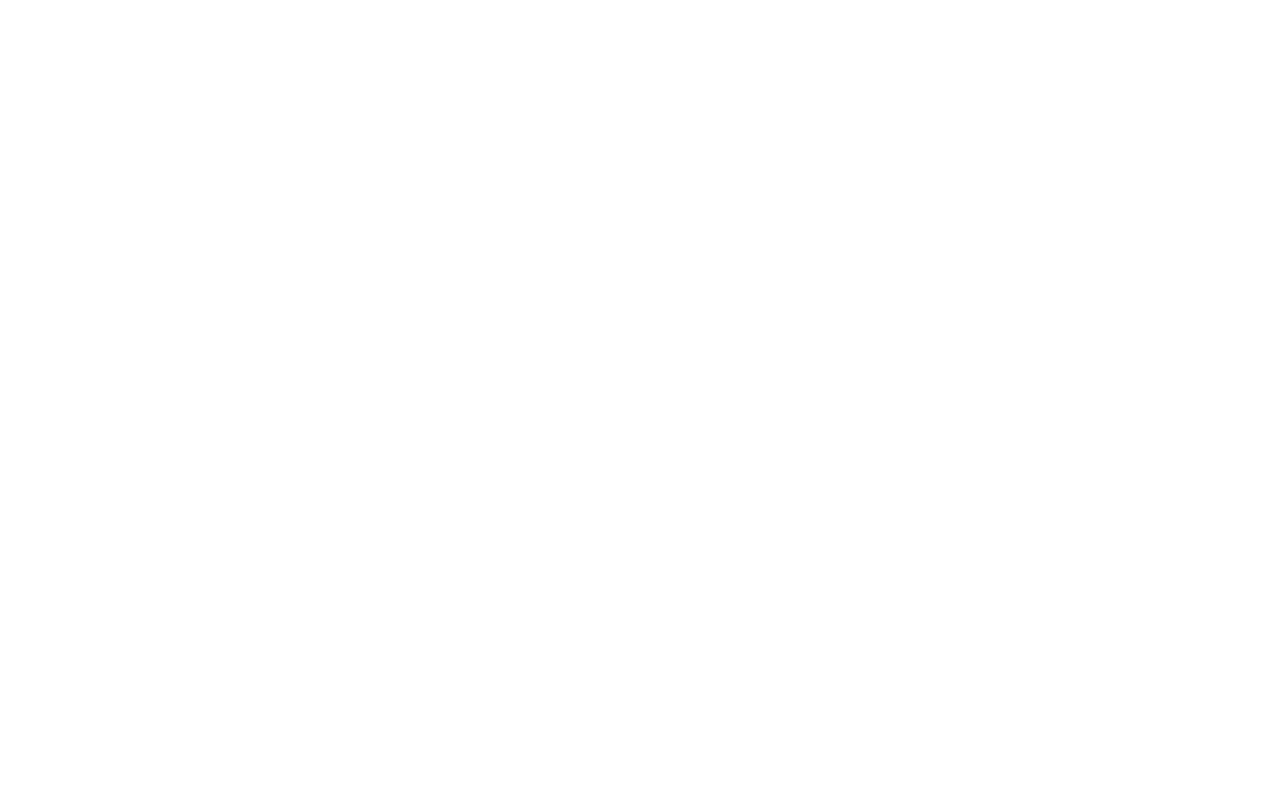
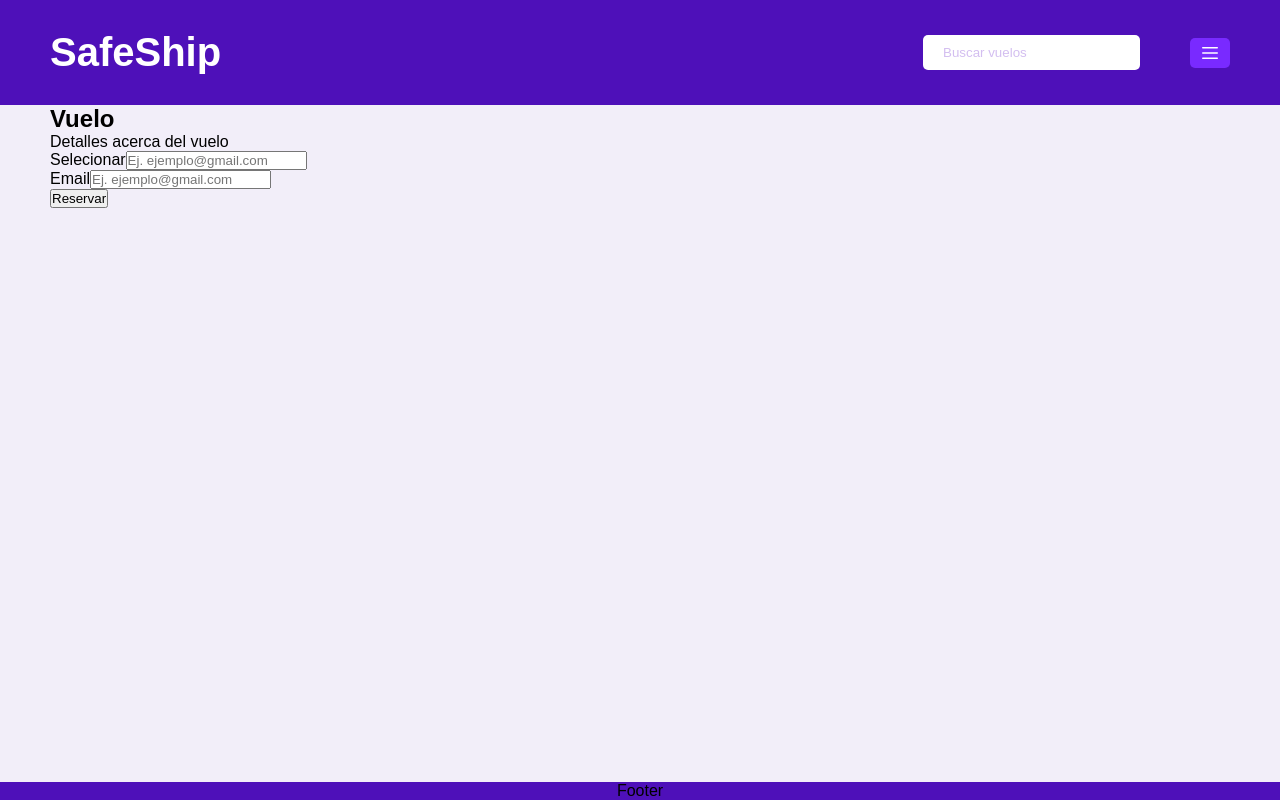
Before and after one commit to Jonnathan23/frontend-agencia-viajes, a React (Vite) app: page /reservation/flight-id in a window 1280 px wide. Before the commit this address had no page. Built offline with nearby package versions, Linux system fonts and the light colour scheme.

Commit message:
refactorizacion del codigo

```diff
--- a/src/components/NavMenu.tsx
+++ b/src/components/NavMenu.tsx
@@ -35,7 +35,7 @@ export default function NavMenu() {
                                 className='popover--panel--link'
                             >Mis Reservaciones</Link>
                             <button
-                                className='popover--panel--link'
+                                className='popover--panel--link popover--panel--link--logout'
                                 type='button'
                                 onClick={handleLogout}
                             >
--- a/src/components/headers/CustomerHeader.tsx
+++ b/src/components/headers/CustomerHeader.tsx
@@ -1,16 +1,22 @@
 import { Link } from "react-router-dom";
 import NavMenu from "../NavMenu";
+import { MagnifyingGlassIcon } from "@heroicons/react/20/solid";
 
 export default function CustomerHeader() {
     return (
         <header className="app-travels--header">
-            <div className="">
-                <Link to="/">
+            <div className="app-travels--header--container--logo">
+                <Link className="app-travels--header--logo" to="/">
                     <h1>SafeShip</h1>
                 </Link>
             </div>
             <nav className="app-travels--header--nav">
-                <Link to="/">Pagos</Link>
+                <form className="app-travels--header--nav--search">
+                    <input className="app-travels--header--nav--search--input" type="text" placeholder="Buscar vuelos" />
+                    <button className="app-travels--header--nav--search--button" type="submit">
+                        <MagnifyingGlassIcon className="app-travels--header--nav--search--icon" />
+                    </button>
+                </form>
                 <div>
                     <NavMenu />
                 </div>
--- a/src/index.css
+++ b/src/index.css
@@ -49,17 +49,16 @@ body {
     height: 100dvh;
     display: grid;
     grid-template-rows: auto 1fr auto;
+    background-color: var(--off-white);
 }
 
-.app-travels--header {
-    background-color: var(--purple);
-    color: var(--white);
+.app-travels--footer {
     width: 100%;
-    padding: 2rem 1rem;
-
+    height: 100%;
     display: flex;
-    justify-content: space-between;
+    justify-content: center;
     align-items: center;
+    background-color: var(--deep-purple);
 }
 
 /** |-----|| Pages  ||-----|*/
@@ -257,6 +256,12 @@ body {
     }
 }
 
+/* Customer Page */
+.app-travels--content {
+    padding: 0 5rem;
+}
+
+
 /** |-----|| Components  ||-----|*/
 
 /* NavMenu */
@@ -268,18 +273,23 @@ body {
 .popover--button {
     display: inline-flex;
     align-items: center;
-    gap: 0.25rem;
-    padding: 0.25rem;
+    gap: 0.5rem;
+    padding: 0.5rem;
     border: none;
     border-radius: 0.5rem;
     font-size: 0.875rem;
     font-weight: 600;
     line-height: 1.5rem;
-    background-color: var(--off-purple);
+    background-color: var(--purple);
+    cursor: pointer;
+}
+
+.popover--button:focus {
+    outline: none;
 }
 
 .popover--button--bars-icon {
-    width: 2rem;
+    width: 3rem;
     height: 2rem;
     color: var(--white);
 }
@@ -325,7 +335,7 @@ body {
     display: flex;
     width: 100%;
     min-width: 15rem;
-    transform: translateX(-100%);
+    transform: translateX(-110%);
     z-index: 10;
 }
 
@@ -336,14 +346,18 @@ body {
     width: 100%;
     max-width: 15rem;
     border-radius: 0.75rem;
-    background-color: #fff;
-    color: #111827;
+    background-color: var(--purple);
+    color: var(--white);
     font-size: 0.875rem;
     font-weight: 600;
     line-height: 1.5rem;
     box-shadow:
         0 10px 15px -3px rgba(0, 0, 0, 0.1),
         0 4px 6 -2px rgba(0, 0, 0, 0.05);
+
+    display: flex;
+    flex-direction: column;
+    gap: 1rem;
 }
 
 .popover--panel--message {
@@ -355,10 +369,23 @@ body {
     padding: 0.5rem;
     text-decoration: none;
     color: inherit;
+    border-bottom: var(--off-white) .1rem solid;
+    font-size: 1rem;
+}
+
+.popover--panel--link--logout {
+    border: none;
+    width: 100%;
+    background-color: transparent;
+    border-bottom: var(--off-white) .1rem solid;
+    text-align: left;
+    cursor: pointer;
+    color: var(--off-white);
 }
 
 .popover--panel--link:hover {
-    color: var(--purple-950);
+    color: var(--purple);
+    transition: color 0.5s ease;
 }
 
 
@@ -369,3 +396,75 @@ body {
         transform: translateX(-12rem);
     }
 }
+
+/* Customer Header */
+.app-travels--header {
+    background-color: var(--deep-purple);
+    color: var(--white);
+    width: 100%;
+    padding: 3rem 5rem;
+
+    display: flex;
+    justify-content: space-between;
+    align-items: center;
+}
+
+.app-travels--header--container--logo {
+    display: flex;
+    align-items: center;
+    width: 100%;
+}
+
+.app-travels--header--logo {
+    text-decoration: none;
+    color: var(--white);
+    font-size: 2rem;
+    font-weight: 600;
+
+}
+
+
+.app-travels--header--nav {
+    display: flex;
+    justify-content: space-between;
+    align-items: center;
+    gap: 2rem;
+}
+
+.app-travels--header--nav--search {
+    display: flex;
+    justify-content: space-around;
+    gap: 1rem;
+    align-items: center;
+    margin-right: 2rem;
+}
+
+.app-travels--header--nav--search--input {
+    border: none;
+    background-color: var(--white);
+    border-radius: .5rem;
+    color: var(--white);
+    padding: 1rem 2rem;
+
+}
+
+.app-travels--header--nav--search--input::placeholder {
+    color: var(--off-purple);
+}
+
+.app-travels--header--nav--search--input:focus {
+    outline: none;
+}
+
+.app-travels--header--nav--search--button {
+    border: none;
+    background-color: transparent;
+    cursor: pointer;
+}
+
+.app-travels--header--nav--search--icon {
+    width: 100%;
+    height: 100%;
+    max-width: 2rem;
+    color: var(--white);
+}
--- a/src/layouts/AppTravels.tsx
+++ b/src/layouts/AppTravels.tsx
@@ -7,10 +7,10 @@ export default function AppTravels() {
     return (
         <div className="app-travels">
             {isCustomer ? <CustomerHeader /> : <AgentHeader />}
-            <div>
+            <div className="app-travels--content">
                 <Outlet />
             </div>
-            <footer>
+            <footer className="app-travels--footer">
                 <p>Footer</p>
             </footer>
         </div>
--- a/src/pages/auth/Login.tsx
+++ b/src/pages/auth/Login.tsx
@@ -1,6 +1,7 @@
 import { useState } from "react";
 
 export default function LoginPage() {
+
     const [isLogin, setIsLogin] = useState(true);
     return (
         <>
--- a/src/pages/customer/CustomerPage.tsx
+++ b/src/pages/customer/CustomerPage.tsx
@@ -4,8 +4,8 @@
  */
 export default function CustomerPage() {
     return (
-        <>
+        <main className="">
         <h1>Customer</h1>
-        </>
+        </main>
     );
 }
--- /dev/null
+++ b/src/pages/customer/Reservations.tsx
@@ -0,0 +1,23 @@
+
+export default function ReservationPage() {
+    return (
+        <main>
+            <section>
+                <h2>Vuelo {/*TODO: flight name */}</h2>
+                <p>Detalles acerca del vuelo</p>
+            </section>
+
+            <form action="">
+                <div>
+                    <label htmlFor="usr_email">Selecionar</label>
+                    <input type="email" name="usr_email" id="usr_email" placeholder="Ej. ejemplo@gmail.com" />
+                </div>
+                <div>
+                    <label htmlFor="usr_email">Email</label>
+                    <input type="email" name="usr_email" id="usr_email" placeholder="Ej. ejemplo@gmail.com" />
+                </div>
+                <button>Reservar</button>
+            </form>
+        </main>
+    );
+}
--- a/src/router.tsx
+++ b/src/router.tsx
@@ -3,6 +3,7 @@ import AppTravels from "./layouts/AppTravels";
 import CustomerPage from "./pages/customer/CustomerPage";
 import Auth from "./layouts/Auth";
 import LoginPage from "./pages/auth/Login";
+import ReservationPage from "./pages/customer/Reservations";
 
 
 export default function Router() {
@@ -12,6 +13,7 @@ export default function Router() {
                 <Route>
                     <Route element={<AppTravels />}>
                         <Route path="/" element={<CustomerPage />} index/>
+                        <Route path="/reservation/flight-id" element={<ReservationPage />}/>
                     </Route>
                     <Route element={<Auth />}>
                         <Route path="/login" element={<LoginPage />} />
```
